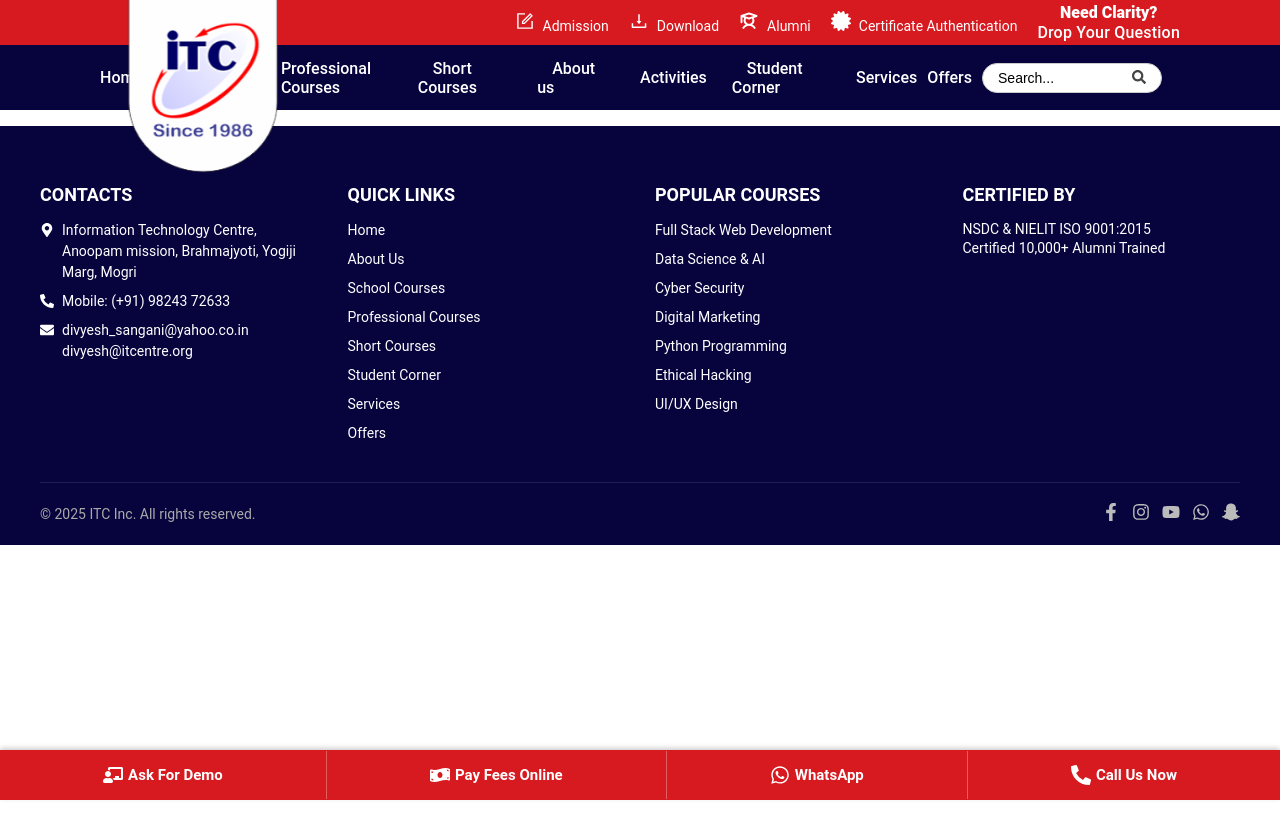
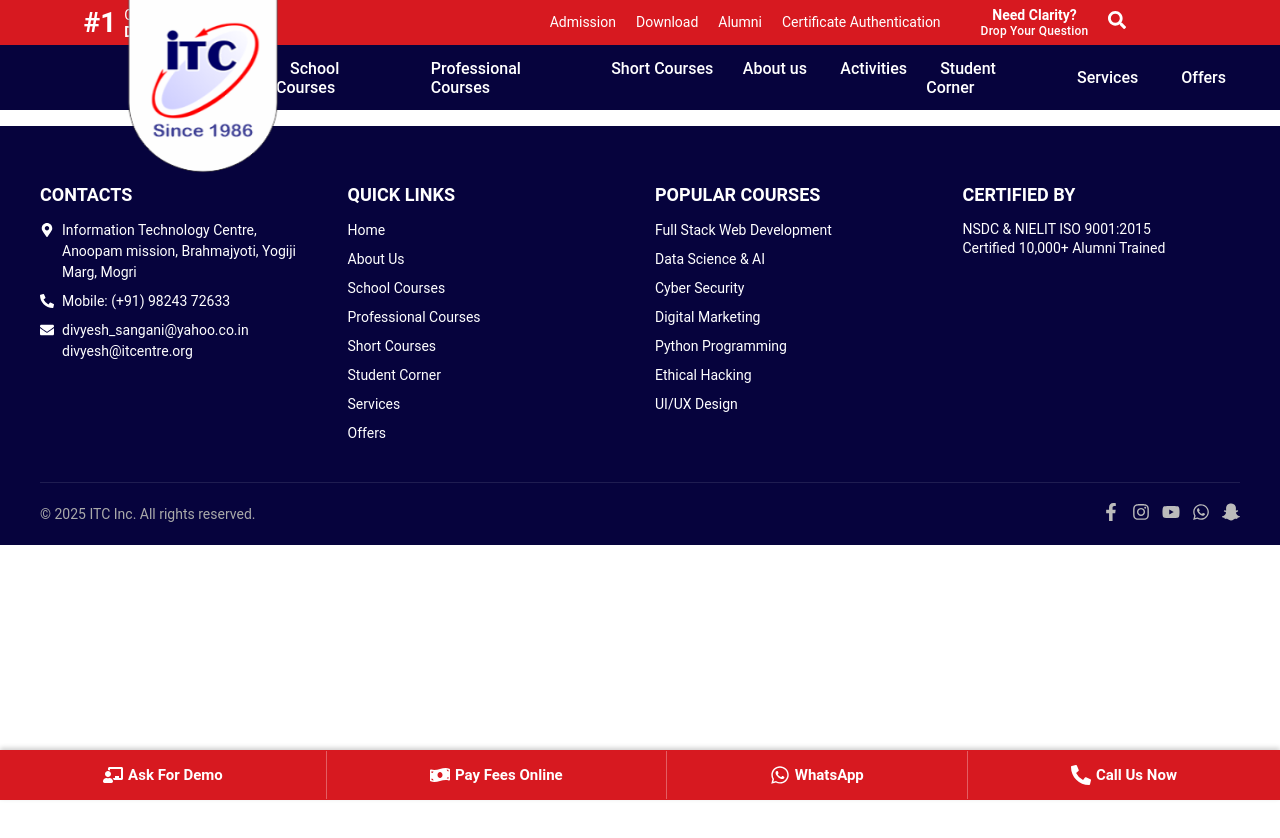
Before and after one commit to AnoopamITC/web_codeshare, a React (Vite) app in the folder frontend/itc/: page /aboutus in a window 1280 px wide. Shown: the top 838 px of the page. Built offline with nearby package versions, Linux system fonts and the light colour scheme.

Commit message:
header
Hover effect

```diff
--- a/frontend/itc/src/layout/ulayout/Header.css
+++ b/frontend/itc/src/layout/ulayout/Header.css
@@ -16,7 +16,7 @@
 }
 
 /* ===== Red Top Header ===== */
-.top-header {
+/* .top-header {
   background-color: #d71920;
   display: flex;
   align-items: center;
@@ -29,6 +29,7 @@
 .right-section {
   display: flex;
   gap: 20px;
+   align-items: center;
   flex-wrap: wrap;
 }
 
@@ -37,7 +38,14 @@
   text-decoration: none;
   font-size: 14px;
 }
+.cont{
+  /* margin-top: 13px; */
+  /* display: flex;
+  align-items: center;
+  gap: 20px;
+  margin-right: 230px;
 
+}
 .right-section .icon{
   height: 20px;
   width: 20px;
@@ -48,7 +56,95 @@
   width: 20px;
   margin-right: 8px;
 
+} */
+
+/* Wrapper */
+.header-wrapper {
+  position: relative;
+  transition: transform 0.3s ease-in-out, opacity 0.3s ease-in-out;
 }
+
+.header-wrapper.hide .top-header,
+.header-wrapper.hide .floating-frame {
+  transform: translateY(-100%);
+  opacity: 0;
+}
+
+/* Top red bar */
+.top-header {
+  background-color: #d71920;
+  height: 45px;
+  display: flex;
+  align-items: center;
+  z-index: 5;
+  padding: 0 40px;
+}
+
+/* Inner flex: left brand + right menu */
+.header-inner {
+  display: flex;
+  justify-content: space-evenly;
+  align-items: center;
+  flex: 1;
+  width: 100%;
+  margin-right: 70px;
+}
+
+/* Left side brand */
+.textitc {
+  display: flex;
+  align-items: center;
+  gap: 8px;
+  color: white;
+  /* margin-right: 50px; */
+}
+
+.brand-rank {
+  font-size: 28px;
+  font-weight: 700;
+  color: white;
+  text-decoration: none;
+}
+
+.brand-text a {
+  font-size: 14px;
+  line-height: 1.2;
+  color: white;
+  text-decoration: none;
+}
+
+.brand-text .cta-link {
+  font-size: 14px;
+  font-weight: 600;
+  color: #fff;
+}
+
+/* Right side menu */
+.cont {
+  display: flex;
+  align-items: center;
+  gap: 20px;
+  margin-left: 250px;
+}
+
+.cont a {
+  color: white;
+  font-size: 14px;
+  text-decoration: none;
+}
+
+.cta-wrapper {
+  font-weight: 600;
+}
+
+.icsearch {
+  font-size: 18px;
+  cursor: pointer;
+  color: white;
+}
+
+
+
 /* ===== Blue Navbar (FIXED) ===== */
 .nav-bar {
   position: fixed;
@@ -57,7 +153,7 @@
   background-color: #06033d;
   display: flex;
   align-items: center;
-  justify-content:end;
+  justify-content: space-around;
   padding: 10px 10% 10px 0px;
 
   height: 45px;
@@ -90,6 +186,7 @@
   height: 180px;
   width: 150px;
   padding-left: 88px;
+
 }
 
 /* ===== Mini Logo inside Blue Bar (only when scrolled) ===== */
@@ -124,8 +221,9 @@
 .nav-links {
   display: flex;
   align-items: center;
-  gap: 10px;
-  padding: 0 100px;
+  gap: 15px;
+margin-left: 150px;
+  padding: 0 40px;
 }
 
 .nav-links a {
@@ -136,56 +234,85 @@
 }
 
 /* ===== Dropdown ===== */
+/* DROPDOWN MAIN */
 .dropdown {
   position: relative;
   display: inline-block;
 }
 
-.dropbtn {
-  padding: 10px 15px;
 
-  text-decoration: none;
-  font-size: 15px;
-  border-radius: 6px;
-  transition: background 0.3s ease;
+/* FULL WIDTH DROPDOWN CONTENT */
+.dropdown-content {
+  display:none; /* hidden by default */
+  position: fixed;
+  top: 100px;
+  left: 0;
+  width: 100%;
+  background: #06033d;
+  padding: 30px 60px;
+  box-shadow: 0 8px 20px rgba(0,0,0,0.15);
+  z-index: 9999;
+
+
+  flex-direction: row;
+  justify-content: space-around;
+  align-items:center;
+  gap: 40px;
 }
 
-
-.dropdown-content {
-  display: none;
-  position: absolute;
-  top: 160%;
-  left: 0;
-  background-color: white;
-  min-width: 220px;
-  border-radius: 8px;
-  box-shadow: 0 8px 20px rgba(0, 0, 0, 0.15);
-  z-index: 9999;
-  overflow: hidden;
-  animation: fadeIn 0.25s ease-in-out;
+/* SHOW DROPDOWN ON HOVER */
+.dropdown:hover .dropdown-content {
+  display: flex;
+  /* show as flex container */
 }
 
-/* Links inside dropdown */
-.dropdown-content a {
-  color: #333;
-  padding: 12px 18px;
+/* LEFT SIDE CONTENT */
+.dropdown-left {
+  flex: 1;
+  /* display: flex; */
+    max-width: 20%;
+  color: #fff;
+    margin-top: 35px;
+    margin-left: 525px;
+}
+
+.dropdown-left h3 {
+
+  margin: 0 0 10px;
+  font-size: 20px;
+  font-weight: 700;
+  color: #ffcc00; /* title highlight */
+}
+
+.dropdown-left p {
+  font-size: 15px;
+  line-height: 1.6;
+  color: #e0e0e0;
+}
+
+/* RIGHT SIDE LINKS */
+.dropdown-right {
+  flex: 1;
+  display: flex;
+  flex-direction: column;
+  gap: 12px;
+}
+
+.dropdown-right a {
+  color: #ffffff;
+  padding: 10px 14px;
   text-decoration: none;
   display: block;
   font-size: 15px;
+  border-radius: 6px;
   transition: background-color 0.2s ease, color 0.2s ease;
 }
 
-/* Hover effect on links */
-.dropdown-content a:hover {
+.dropdown-right a:hover {
   background-color: #f5f5f5;
+  width: 50%;
   color: #030266;
 }
-
-/* Show dropdown on hover */
-.dropdown:hover .dropdown-content {
-  display: block;
-}
-
 
 
 /* wrapper link (first line) */
@@ -195,8 +322,8 @@
   align-items: center;
   text-decoration: none;
   color: #ffffff;       /* blue for first line */
-  font-weight: 800;
-  /* font-size: clamp(16px, 2.2vw, 28px); */
+  font-weight: 600;
+  font-size: 14px;
   line-height: 1.2;
 margin-left: 20px;
   border-radius: 10px;
@@ -214,8 +341,8 @@
   display: block;
   color: #ffffff;       /* red for second line */
   font-weight: 450;
-  /* font-size: clamp(14px, 1.6vw, 18px); */
-  font-size: 16px;
+  font-size: 12px;
+
   letter-spacing: 0.2px;
 }
 
@@ -226,17 +353,7 @@
   display: inline-block;
 }
 
-.dropdown-btn {
-  padding: 10px 15px;
 
-
-  font-size: 15px;
-  font-weight: 500;
-  border: none;
-  border-radius: 6px;
-  cursor: pointer;
-  transition: background 0.3s ease;
-}
 
 .dropdown-column ul {
   list-style: none;   /* bullet points remove */
@@ -249,19 +366,20 @@
   position: absolute;
   top: 160%; /* thodu niche */
   left: 50%;
+  width: 100vw;
   transform: translateX(-50%);
-  background: linear-gradient(135deg, #ffffff, #f9f9f9);
+  background-color: #06033d;
   display: grid;
   grid-template-columns: repeat(5, minmax(200px, 1fr)); /* width ochi */
   gap: 10px; /* column gap ochi */
-  padding: 10px; /* box padding ochi */
+  /* padding: 10px; box padding ochi */
   border-radius: 8px;
   box-shadow: 0 6px 18px rgba(0, 0, 0, 0.12);
-  z-index: 100;
+  z-index: 9999;
   opacity: 0;
   visibility: hidden;
   transform-origin: top center;
-  transform: translateX(-50%) scaleY(0.95);
+  /* transform: translateX(-50%) scaleY(0.95); */
   transition: all 0.25s ease;
 }
 
@@ -276,9 +394,9 @@
   margin-bottom: 4px;
   font-size: 15px; /* font thodu small */
   font-weight: bold;
-  color: #030266;
+  color: #d71920;
   display: inline-block;
-  border-bottom: 1px solid #030266;  /*line thin*/
+  border-bottom: 1px solid #ffffff;  /*line thin*/
    padding-bottom: 3px;
     width: 60%
 }
@@ -289,12 +407,13 @@
   padding: 4px;
   border-radius: 4px;
   cursor: pointer;
+  color: #f4f5f7;
   transition: background 0.3s ease, color 0.3s ease;
 }
 
 .dropdown-column li:hover {
   background-color: #f0f0f0;
-  color: #030266;
+  color: #ffffff;
 }
 /* ===== Search Box ===== */
 .search button {
@@ -328,7 +447,35 @@
   cursor: pointer;
 }
 
-/* ===== Responsive ===== */
+
+/* Hover  */
+.nav-links a {
+  color: #fff;
+  text-decoration: none;
+  position: relative;
+  padding: 8px 0;   /* thodu space underline mate */
+  margin: 0 14px;
+  font-weight: 500;
+}
+
+/* create underline by default hidden */
+.nav-links a::after {
+  content: "";
+  position: absolute;
+  left: 0;
+  bottom: 0;
+  width: 0%;
+  height: 2px;
+  background: #fff;   /* line color */
+  transition: width 0.3s ease;
+}
+
+/* hover par line appear */
+.nav-links a:hover::after {
+  width: 100%;
+}
+
+
 /* ===== Responsive ===== */
 @media (max-width: 992px) {
   .nav-bar {
--- a/frontend/itc/src/layout/ulayout/Header.jsx
+++ b/frontend/itc/src/layout/ulayout/Header.jsx
@@ -6,9 +6,12 @@
 import {FaSearch,FaDownload,  FaUserGraduate, FaCertificate} from "react-icons/fa";
 import { PiStudentBold } from "react-icons/pi";
 import { AiOutlineForm,AiOutlineDownload  } from "react-icons/ai";
+import SearchBox from "./Search.jsx";
 export default function Header() {
   const [isAtTop, setIsAtTop] = useState(true);
+  const [showRed, setShowRed] = useState(false);
   const [menuOpen, setMenuOpen] = useState(false);
+    const [active, setActive] = useState(false);
   const courseData = [
    {
     title: "Networking and Cloud Computing",
@@ -128,24 +131,61 @@
 
   return (
     <>
-      {/* Red Top Header + Floating Logo (hides on scroll) */}
-      <header className={`header-wrapper ${isAtTop ? "" : "hide"}`}>
+
+
+
+
+      <header className={`header-wrapper ${isAtTop ? "" : "hide"} ${showRed?"hover-show":""}`}
+      onMouseEnter={()=> setShowRed(true)}
+      onMouseLeave={()=> setShowRed(false)}>
   <div className="floating-frame">
     <img src={frameImg} alt="Logo Frame" />
   </div>
+
   <div className="top-header">
-          <div className="right-section">
-            <Link><AiOutlineForm className="icon"/>Admission</Link>
-            <Link><AiOutlineDownload className="icon"/>Download</Link>
-            <Link><PiStudentBold className="icons"/>Alumni</Link>
-            <Link><FaCertificate className="icon"/>Certificate Authentication</Link>
+    <div className="header-inner">
+      {/* Left side title */}
+      <div className="textitc">
+        <Link className="brand-rank">#1</Link>
+        <div className="brand-text">
+          <Link>
+            Computer Training & <br />
+            <span className="cta-link">Development Centre</span>
+          </Link>
         </div>
+      </div>
+
+      {/* Right side menu */}
+      <div className="cont">
+        <Link>Admission</Link>
+        <Link>Download</Link>
+        <Link>Alumni</Link>
+        <Link>Certificate Authentication</Link>
         <Link className="cta-wrapper">
           Need Clarity?
           <span className="cta-link">Drop Your Question</span>
         </Link>
+         <div className="actions">
+        {!active && (
+          <FaSearch
+            className="icsearch"
+            onClick={() => setActive(true)}   // ✅ correct setter
+          />
+        )}
+        {active && (
+          <SearchBox
+            open={active}                  // ✅ prop name match
+            setOpen={setActive}            // ✅ correct setter passed
+            onSearch={(q) => console.log("Searching:", q)}
+          />
+        )}
+      </div>
+
+      </div>
+    </div>
   </div>
 </header>
+
 
       {/* Blue Navbar - FIXED (stays on top while scrolling) */}
       <nav className={`nav-bar ${isAtTop ? "" : "scrolled"}`}>
@@ -173,6 +213,16 @@
               School Courses
             </Link>
             <div className="dropdown-content">
+                <div className="dropdown-left">
+      <h3>Empower Your Career with Industry-Focused IT Courses</h3>
+      <p>
+        At Information Technology Centre (ITC), we believe that the right skills
+        can transform your future. Our mission is to bridge the gap between
+        education and industry by offering hands-on training, real-world
+        projects, and career-focused programs.
+      </p>
+    </div>
+<div className="dropdown-right">
               <Link to="/careercounselling">Career Counselling</Link>
               <Link to="/skilldevelopment">Skill Development Program</Link>
               <Link to="/kidscorner">Kid's Corner</Link>
@@ -180,7 +230,7 @@
               <Link to="/teachercorner">Teacher Corner</Link>
             </div>
           </div>
-
+</div>
           <Link to="/professionalcourses">Professional Courses</Link>
         <div
       className="dropdown-container"
@@ -208,18 +258,43 @@
     </div>
            <div className="dropdown">
   <Link to="/aboutus" className="dropbtn">About us</Link>
+
   <div className="dropdown-content">
-              <Link to="/careercounselling">	Overview</Link>
+    {/* Left side content */}
+    <div className="dropdown-left">
+      <h3>Empower Your Career with Industry-Focused IT Courses</h3>
+      <p>
+        At Information Technology Centre (ITC), we believe that the right skills
+        can transform your future. Our mission is to bridge the gap between
+        education and industry by offering hands-on training, real-world
+        projects, and career-focused programs.
+      </p>
+    </div>
+
+    {/* Right side links */}
+    <div className="dropdown-right">
+      <Link to="/careercounselling">Overview</Link>
       <Link to="/skilldevelopment">Vision & Mission</Link>
-              <Link to="/kidscorner">	Leadership</Link>
-              <Link to="/vacationcourses">	Infrastructure</Link>
+      <Link to="/kidscorner">Leadership</Link>
+      <Link to="/vacationcourses">Infrastructure</Link>
       <Link to="/vacationcourses">Achievements & Milestone</Link>
-              <Link to="/teachercorner">	Gallery</Link>
+      <Link to="/teachercorner">Gallery</Link>
+    </div>
   </div>
 </div>
              <div className="dropdown">
           <Link to="/aboutus" className="dropbtn">Activities</Link>
           <div className="dropdown-content">
+             <div className="dropdown-left">
+      <h3>Empower Your Career with Industry-Focused IT Courses</h3>
+      <p>
+        At Information Technology Centre (ITC), we believe that the right skills
+        can transform your future. Our mission is to bridge the gap between
+        education and industry by offering hands-on training, real-world
+        projects, and career-focused programs.
+      </p>
+    </div>
+<div className="dropdown-right">
               <Link to="/careercounselling">		Seminars & Workshops</Link>
               <Link to="/skilldevelopment">	Events & Celebrations</Link>
               <Link to="/kidscorner">		Student Achievements</Link>
@@ -227,9 +302,22 @@
               <Link to="/teachercorner">	News & Updates</Link>
             </div>
             </div>
+            </div>
+
+
              <div className="dropdown">
           <Link to="/studentcorner" className="dropbtn">Student Corner</Link>
           <div className="dropdown-content">
+              <div className="dropdown-left">
+      <h3>Empower Your Career with Industry-Focused IT Courses</h3>
+      <p>
+        At Information Technology Centre (ITC), we believe that the right skills
+        can transform your future. Our mission is to bridge the gap between
+        education and industry by offering hands-on training, real-world
+        projects, and career-focused programs.
+      </p>
+    </div>
+<div className="dropdown-right">
               <Link to="/careercounselling">	Project</Link>
               <Link to="/skilldevelopment">	Internship</Link>
               <Link to="/kidscorner">	Placement</Link>
@@ -239,11 +327,10 @@
               <Link to="/teachercorner">Wellness & Guidance / Counselling corner</Link>
             </div>
             </div>
-          <Link to="/services">Services</Link>
-          <Link to="/offers">Offers</Link>
-          <div className="search">
-             <button>Search... <span><FaSearch className="icsearch"/> </span></button>
             </div>
+          <Link to="/services" >Services</Link>
+          <Link to="/offers" >Offers</Link>
+
   {/* <button className="cta-wrapper">
   Need Clarity?
   <span className="cta-link">Drop Your Question</span>
--- /dev/null
+++ b/frontend/itc/src/layout/ulayout/Search.css
@@ -0,0 +1,37 @@
+.search-wrap { position: relative; }
+.search-icon-btn {
+  border: 0; background: transparent; cursor: pointer; padding: 8px;
+  display: grid; place-items: center;
+}
+
+.search-field {
+  position: absolute; top: 50%; right: 0; transform: translateY(-50%);
+  display: flex; align-items: center;
+  gap: 8px;
+  background: #fff;
+  border: 1px solid #e5e7eb;
+  border-radius: 999px;
+  padding: 8px 12px;
+  width: 0;
+  opacity: 0;
+  pointer-events: none;
+  transition: width .25s ease, opacity .2s ease;
+  box-shadow: 0 6px 18px rgba(0,0,0,.08);
+}
+
+.search-field.open {
+  width: min(60vw, 300px);
+  align-items: center;
+  height: 15px;
+  opacity: 1;
+  pointer-events: auto;
+}
+
+.search-field .s-icon { flex: 0 0 auto; }
+.search-field input {
+  border: 0; outline: none; width: 100%; font: inherit;
+}
+.clear-btn {
+  border: 0; background: transparent; cursor: pointer; padding: 4px;
+  border-radius: 50%;
+}
--- /dev/null
+++ b/frontend/itc/src/layout/ulayout/Search.jsx
@@ -0,0 +1,66 @@
+import React, { useEffect, useRef, useState } from "react";
+import "./Search.css";
+import { FaSearch, FaTimes } from "react-icons/fa";
+
+const SearchBox = ({ open, setOpen, onSearch }) => {
+  const [q, setQ] = useState("");
+  const inputRef = useRef(null);
+  const wrapperRef = useRef(null);
+
+  useEffect(() => {
+    if (open && inputRef.current) inputRef.current.focus();
+  }, [open]);
+
+  useEffect(() => {
+    function handleClick(e) {
+      if (open && wrapperRef.current && !wrapperRef.current.contains(e.target)) {
+        setOpen(false);
+        setQ("");
+        onSearch?.("");
+      }
+    }
+    document.addEventListener("mousedown", handleClick);
+    return () => document.removeEventListener("mousedown", handleClick);
+  }, [open, onSearch, setOpen]);
+
+  function onKeyDown(e) {
+    if (e.key === "Escape") {
+      setOpen(false);
+      setQ("");
+      onSearch?.("");
+    }
+  }
+
+  useEffect(() => {
+    const id = setTimeout(() => onSearch?.(q.trim()), 250);
+    return () => clearTimeout(id);
+  }, [q, onSearch]);
+
+  return (
+    <div className="search-wrap" ref={wrapperRef} onKeyDown={onKeyDown}>
+      <div className={`search-field ${open ? "open" : ""}`}>
+        <FaSearch className="s-icon" size={16} aria-hidden="true" />
+        <input
+          ref={inputRef}
+          value={q}
+          onChange={(e) => setQ(e.target.value)}
+          placeholder="Search…"
+          aria-label="Search"
+        />
+        <button
+          className="clear-btn"
+          aria-label="Close search"
+          onClick={() => {
+            setOpen(false);
+            setQ("");
+            onSearch?.("");
+          }}
+        >
+          <FaTimes size={16} />
+        </button>
+      </div>
+    </div>
+  );
+};
+
+export default SearchBox;
```
Also changed, not shown: frontend/itc/src/pages/user/Home.css (+25 -20 lines), frontend/itc/src/pages/user/Home.jsx (+16 -12 lines). Lines whose indentation alone changed are shown as unchanged.
